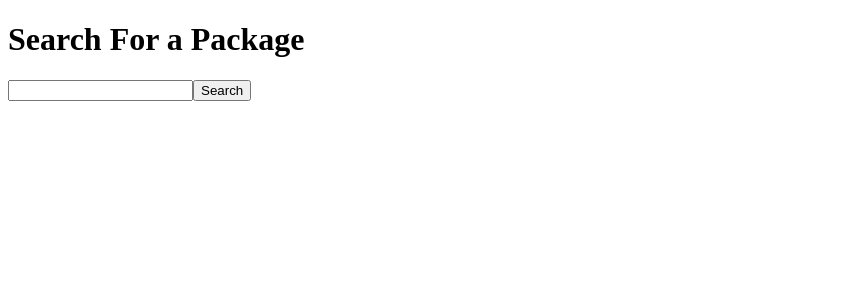
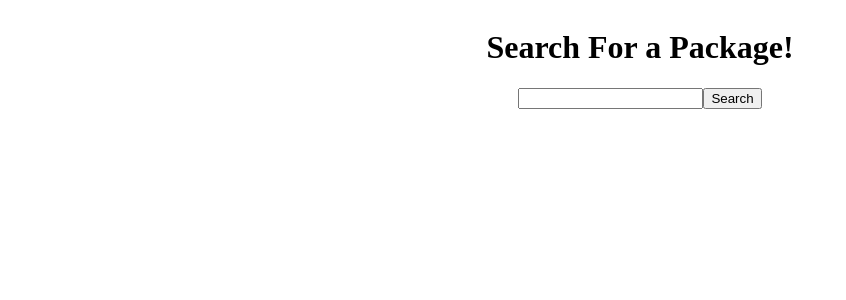
Before and after one commit to Angeredspy/Redux-TS, a React (Create React App) app: page / in a window 1280 px wide. Shown: the top 300 px of the page, without its empty margins (0-846 px from the left). Built offline with nearby package versions, Linux system fonts and the light colour scheme.

Commit message:
Adds centered div styling

```diff
--- a/src/components/App.tsx
+++ b/src/components/App.tsx
@@ -3,12 +3,22 @@ import { store } from '../state';
 import RepositoriesList from './RepositoriesList';
 
 const App = () => {
-  return <Provider store={store}>
-    <div>
-      <h1>Search For a Package</h1>
-      <RepositoriesList/>
-    </div>
-  </Provider>
+  return (
+    <Provider store={store}>
+      <div
+        style={{
+          display: 'flex',
+          alignItems: 'center',
+          justifyContent: 'center',
+        }}
+      >
+        <div>
+          <h1>Search For a Package!</h1>
+          <RepositoriesList />
+        </div>
+      </div>
+    </Provider>
+  );
 };
 
 export default App;
--- a/src/components/RepositoriesList.tsx
+++ b/src/components/RepositoriesList.tsx
@@ -13,16 +13,24 @@ const RepositoriesList: React.FC = () => {
     };
 
     return (
+      <div
+        style={{
+          display: 'flex',
+          alignItems: 'center',
+          justifyContent: 'center',
+        }}
+      >
         <div>
           <form onSubmit={onSubmit}>
-            <input value={term} onChange={e => setTerm(e.target.value)}/>
+            <input value={term} onChange={(e) => setTerm(e.target.value)} />
             <button>Search</button>
           </form>
           {error && <h3>{error}</h3>}
           {loading && <h3>Loading...</h3>}
-        {!error && !loading &&
-        data.map((name) => <div key={name}>{name}</div>)
-        }
+          {!error &&
+            !loading &&
+            data.map((name) => <div key={name}>{name}</div>)}
+        </div>
       </div>
     );
 };
```
Lines whose indentation alone changed are shown as unchanged.
